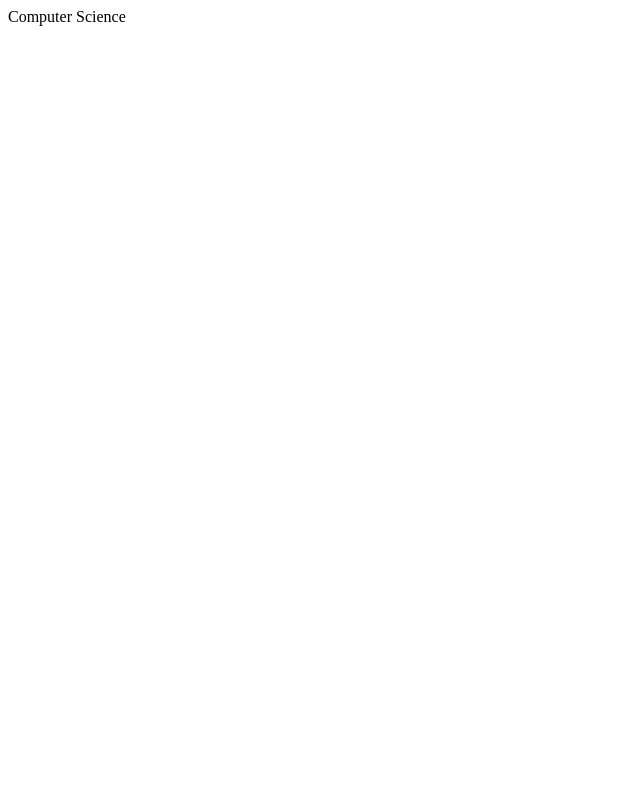
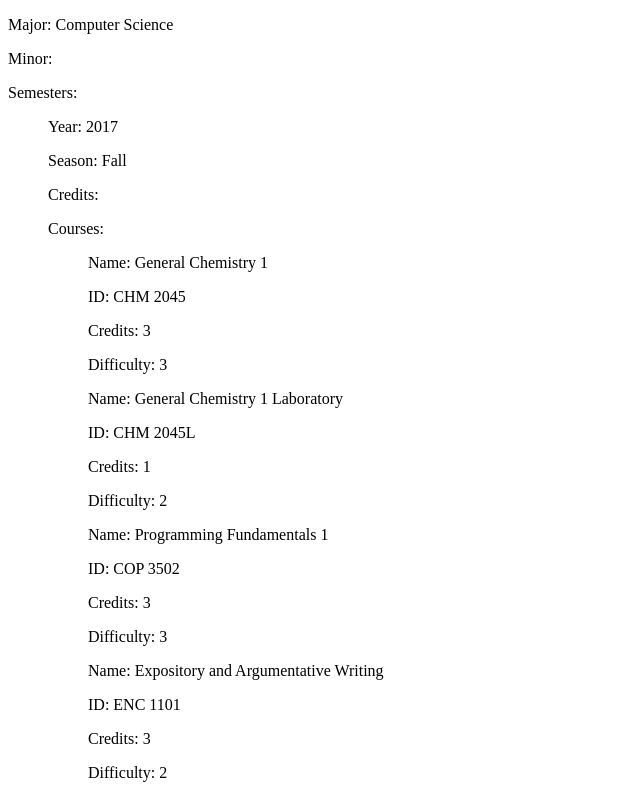
Before and after one commit to ufosc/course-scheduler, a React app: page / in a window 1280 px wide. Shown: the top 798 px of the page, without its empty margins (0-640 px from the left). Built offline with nearby package versions, Linux system fonts and the light colour scheme.

Commit message:
Basic JSON to objects and displaying is now working Still some erros with getting React to use those objects

```diff
--- a/src/scripts/Course.ts
+++ b/src/scripts/Course.ts
@@ -10,6 +10,7 @@ export interface ICourse
 	theDescription: string;
 	thePreReqs: Course[];
 	theDifficultyRating: number;
+	// Should be called InterCourse
 }
 
 /**
@@ -51,16 +52,13 @@ export class Course implements ICourse
 	}
 
 	/**
-	 * Make course object from JSON
+	 * Make course object from from a parsed JSON
 	 * @param aJson A json to create the course from
 	 */
 	static fromJson(aJson: ICourse): Course
 	{
-		// Parse the JSON string
-		// let json = JSON.parse(aJson);
-
 		// List for created objects, not json
-		let preReqList: Course[];
+		let preReqList: Course[] = [];
 
 		// Loop through and create all the courses
 		for (let courseItem of aJson.thePreReqs)
--- a/src/scripts/Degree.ts
+++ b/src/scripts/Degree.ts
@@ -35,25 +35,22 @@ export class Degree implements IDegree
 	}
 
 	/**
-	 * Make degree from JSON
+	 * Make degree from from a parsed JSON
 	 * @param aJson A json to create the degree from
 	 */
-	static fromJson(aJson: string): Degree
+	static fromJson(aJson: IDegree): Degree
 	{
-		// Parse the passed json
-		let json: IDegree = JSON.parse(aJson);
-
 		// List for created objects, not json
-		let reqCourseList: Course[];
+		let reqCourseList: Course[] = [];
 
 		// Loop through and create all the courses
-		for (let courseItem of json.theRequiredCourses)
+		for (let courseItem of aJson.theRequiredCourses)
 		{
 			reqCourseList.push(Course.fromJson(courseItem));
 		}
 
 		// Call the constructor
-		return new Degree(json.theName, json.theRequiredCredits, reqCourseList);
+		return new Degree(aJson.theName, aJson.theRequiredCredits, reqCourseList);
 	}
 
 	/**
--- a/src/scripts/OverallSchedule.ts
+++ b/src/scripts/OverallSchedule.ts
@@ -41,6 +41,10 @@ export class OverallSchedule
 	 */
 	constructor(aMajor: Degree[], aMinor: Degree[] = [], aSemesters: Semester[] = [])
 	{
+		// Initialize values
+		this.theMajors    = [];
+		this.theMinors    = [];
+		this.theSemesters = [];
 		// Add the attributes to the overall schedule, each calls an update
 		this.addMajor(aMajor);
 		this.addMinor(aMinor);
@@ -48,45 +52,36 @@ export class OverallSchedule
 	}
 
 	/**
-	 * Make overall schedule object from JSON
+	 * Make overall schedule object from a parsed JSON
 	 * @param aJson A json to create the overall schedule from
 	 */
-	static fromJson(aJson: string): OverallSchedule
+	static fromJson(aJson: IOverallSchedule): OverallSchedule
 	{
-		// Parse the passed json
-		let json = JSON.parse(aJson);
-
 		// List for created objects, not json
-		let majorList: Degree[];
-		let minorList: Degree[];
-		let semesterList: Semester[];
-
-		console.log(json);
-
-		console.log(typeof(json.theMajors[0]));
-
+		let majorList: Degree[]      = [];
+		let minorList: Degree[]      = [];
+		let semesterList: Semester[] = [];
 
 		// Loop through and create all the majors
-		// for (let majorItem of json.theMajors)
-		for (let i = 0; i < json.theMajors.length; i++)
+		for (let majorItem of aJson.theMajors)
 		{
-			majorList.push(Degree.fromJson(json.theMajors[i]));
+			majorList.push(Degree.fromJson(majorItem));
 		}
 
 		// Loop through and create all the minors
-		for (let minorItem of json.theMinors)
+		for (let minorItem of aJson.theMinors)
 		{
 			minorList.push(Degree.fromJson(minorItem));
 		}
 
 		// Loop through and create all the semesters
-		for (let semesterItem of json.theSemesters)
+		for (let semesterItem of aJson.theSemesters)
 		{
 			semesterList.push(Semester.fromJson(semesterItem));
 		}
 
 		// Call the constructor
-		return new OverallSchedule(json.theMajors, json.theMinors, json.theSemesters);
+		return new OverallSchedule(aJson.theMajors, aJson.theMinors, aJson.theSemesters);
 	}
 
 	/**
--- a/src/scripts/Semester.ts
+++ b/src/scripts/Semester.ts
@@ -58,17 +58,19 @@ export class Semester
 		this.theCredits = 0;
 		this.theYear    = aYear;
 		this.theSeason  = aSeason;
+		this.theCourses = [];
 		this.addCourse(aCourses);
+		console.log("The credits are now " + this.theCredits);
 	}
 
 	/**
-	 * Make semester object from JSON
+	 * Make semester object from a parsed JSON
 	 * @param aJson A json to create the semester from
 	 */
 	static fromJson(aJson: ISemester): Semester
 	{
 		// List for created objects, not json
-		let courseList: Course[];
+		let courseList: Course[] = [];
 
 		// Loop through and create all the courses
 		for (let courseItem of aJson.theCourses)
--- /dev/null
+++ b/src/views/courseView.tsx
@@ -0,0 +1,28 @@
+// Display for a single course
+import * as React from "react";
+import {Course, ICourse} from "../scripts/Course"
+
+class CourseView extends React.Component<any, any> {
+
+	constructor(props: any) {
+    super(props);
+		this.state = {aCourse: this.props.aCourse};
+		console.log(this.state.aCourse);
+
+  }
+
+  render()
+	{
+		return(
+		<div>
+			<p>Name: {this.state.aCourse.theName}</p>
+			<p>ID: {this.state.aCourse.theID}</p>
+			<p>Credits: {this.state.aCourse.theCredits}</p>
+			<p>Difficulty: {this.state.aCourse.theDifficultyRating}</p>
+		</div>
+		);
+
+  }
+}
+
+export default CourseView;
--- a/src/views/overallScheduleView.tsx
+++ b/src/views/overallScheduleView.tsx
@@ -1,23 +1,31 @@
 // Display for the whole schedule
 import * as React from "react";
 import {OverallSchedule, IOverallSchedule} from "../scripts/OverallSchedule"
+import SemesterView from "./semesterView"
 
 class OverallScheduleView extends React.Component<any, any> {
 
 	constructor(props: any) {
     super(props);
-		// this.state = { aSchedule: OverallSchedule.fromJson(this.props.aSchedule) };
-		this.state = { aSchedule: JSON.parse(this.props.aSchedule) };
-
-		console.log(this.state.aSchedule instanceof Object);
-
+		// Convert the passed data to a parsed JSON make it an OverallSchedule
+		this.state = { aSchedule: OverallSchedule.fromJson(JSON.parse(this.props.aSchedule))};
   }
 
   render()
 	{
+		let semesterList = this.state.aSchedule.theSemesters.map(function(aSemester)
+			{
+				return <SemesterView aSemester={aSemester}/>;
+			})
+
 		return(
 		<div>
-			{this.state.aSchedule.theMajors[0].theName}
+			<p>Major: {this.state.aSchedule.theMajors[0].theName}</p>
+			<p>Minor: {this.state.aSchedule.theMinors[0].theName}</p>
+			<p>Semesters:</p>
+			<ul>
+				{semesterList}
+			</ul>
 		</div>
 		);
 
@@ -25,13 +33,3 @@ class OverallScheduleView extends React.Component<any, any> {
 }
 
 export default OverallScheduleView;
-
-/*let semesterList = this.props.theSchedule.theSemesters.map(function(aSemester)
-	{
-		//return <SemesterView theSemesters=aSemester/>; // Should be a constructor
-	})
-return (
-	<ul>
-		{semesterList}
-	</ul>
-)*/
--- /dev/null
+++ b/src/views/semesterView.tsx
@@ -0,0 +1,37 @@
+// Display for a semester and it's courses
+import * as React from "react";
+import {Semester, ISemester} from "../scripts/Semester"
+import CourseView from "./courseView"
+
+class SemesterView extends React.Component<any, any> {
+
+	constructor(props: any) {
+    super(props);
+		this.state = {aSemester: this.props.aSemester};
+		console.log(this.state.aSemester);
+
+  }
+
+  render()
+	{
+		let courserList = this.state.aSemester.theCourses.map(function(aCourse)
+			{
+				return <CourseView aCourse={aCourse}/>;
+			});
+
+		return(
+		<div>
+			<p>Year: {this.state.aSemester.theYear}</p>
+			<p>Season: {this.state.aSemester.theSeason}</p>
+			<p>Credits: {this.state.aSemester.theCredits}</p>
+			<p>Courses: </p>
+			<ul>
+				{courserList}
+			</ul>
+		</div>
+		);
+
+  }
+}
+
+export default SemesterView;
```
